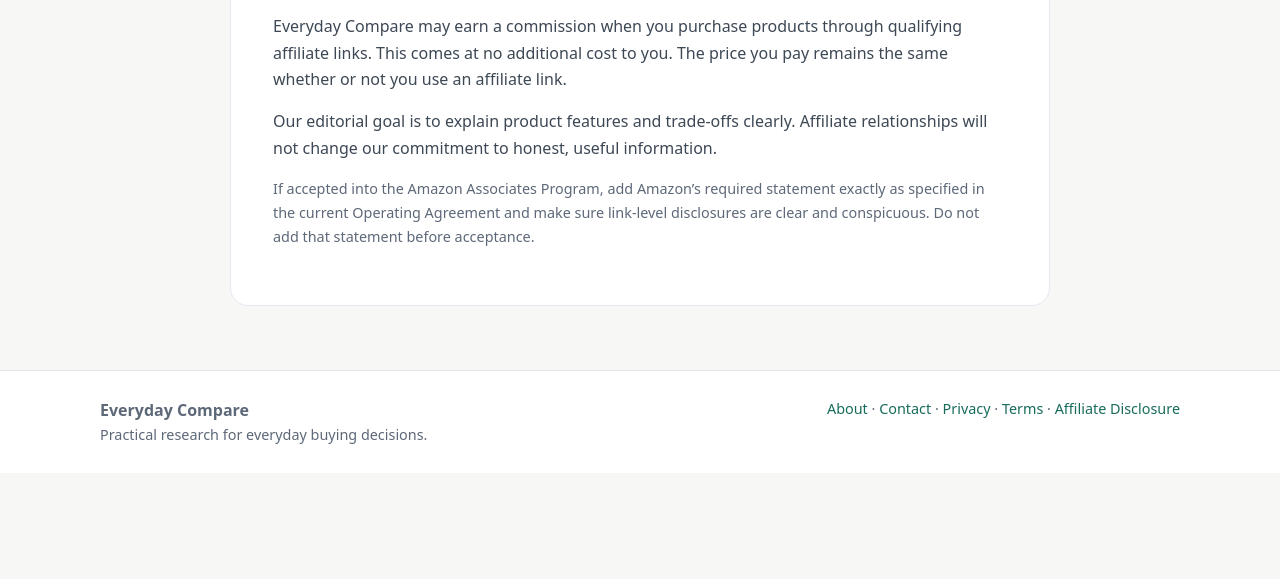
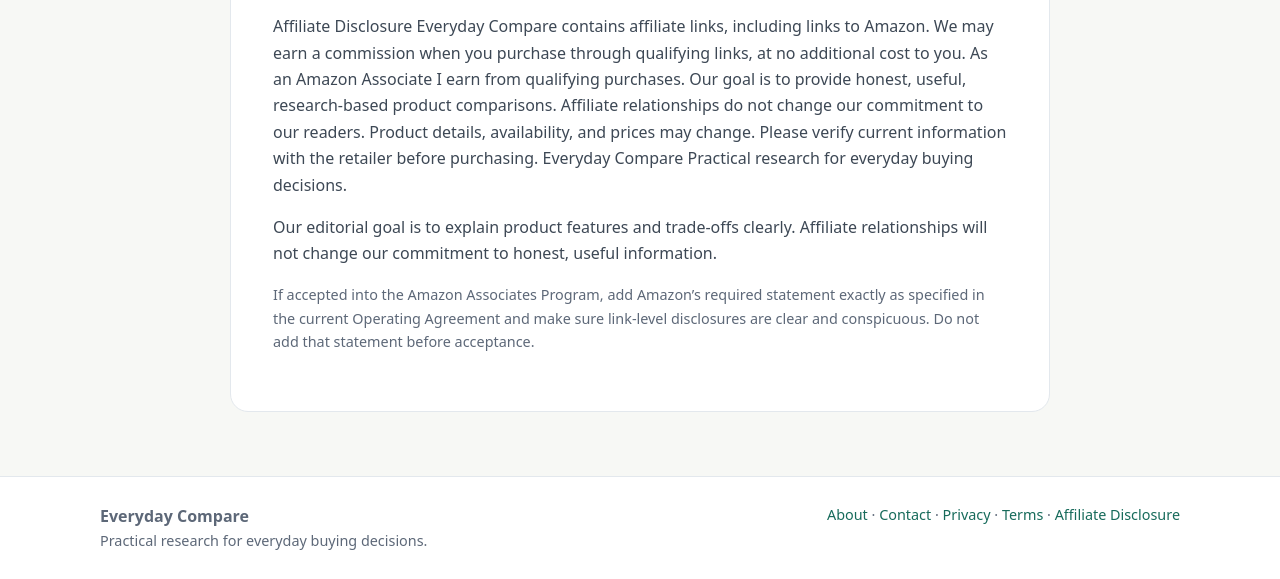
Before and after one commit to Rubes81/Everyday-compare, a plain HTML site: page affiliate-disclosure.html in a window 1280 px wide. Shown: the part 296-875 px from the top of the page. Before the commit the page ends 800 px from the top, so only its background shows below. Drawn offline with Linux system fonts and the light colour scheme; files that its build step writes are made by us from their sources.

Commit message:
Revise affiliate disclosure content
Updated affiliate disclosure to include Amazon affiliate links and clarify commission details.

```diff
--- a/affiliate-disclosure.html
+++ b/affiliate-disclosure.html
@@ -1,6 +1,14 @@
 <!doctype html><html lang="en"><head><meta charset="utf-8"><meta name="viewport" content="width=device-width,initial-scale=1"><meta name="description" content="Practical home product comparisons and buying guides."><title>Affiliate Disclosure | Everyday Compare</title><link rel="stylesheet" href="assets/styles.css"></head><body><header><div class="nav"><a class="logo" href="index.html">Everyday <span>Compare</span></a><nav><a href="index.html">Home</a><a href="index.html#guides">Buying Guides</a><a href="about.html">About</a><a href="contact.html">Contact</a></nav></div></header><main><article><div class="eyebrow">Transparency</div><h1>Affiliate Disclosure</h1><p>Everyday Compare is currently an independent information website. We are not claiming to be an Amazon Associate, and this site currently does not contain Amazon affiliate links.</p><p>
-  Everyday Compare may earn a commission when you purchase
-  products through qualifying affiliate links. This comes at
-  no additional cost to you. The price you pay remains the
-  same whether or not you use an affiliate link.
+  Affiliate Disclosure
+
+Everyday Compare contains affiliate links, including links to Amazon. We may earn a commission when you purchase through qualifying links, at no additional cost to you.
+
+As an Amazon Associate I earn from qualifying purchases.
+
+Our goal is to provide honest, useful, research-based product comparisons. Affiliate relationships do not change our commitment to our readers.
+
+Product details, availability, and prices may change. Please verify current information with the retailer before purchasing.
+
+Everyday Compare
+Practical research for everyday buying decisions.
 </p><p>Our editorial goal is to explain product features and trade-offs clearly. Affiliate relationships will not change our commitment to honest, useful information.</p><p class="small">If accepted into the Amazon Associates Program, add Amazon’s required statement exactly as specified in the current Operating Agreement and make sure link-level disclosures are clear and conspicuous. Do not add that statement before acceptance.</p></article></main><footer><div class="foot"><div><strong>Everyday Compare</strong><div class="small">Practical research for everyday buying decisions.</div></div><div class="small"><a href="about.html">About</a> · <a href="contact.html">Contact</a> · <a href="privacy.html">Privacy</a> · <a href="terms.html">Terms</a> · <a href="affiliate-disclosure.html">Affiliate Disclosure</a></div></div></footer></body></html>
```
